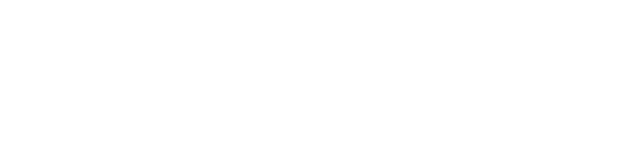
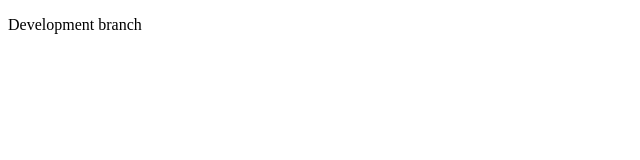
Before and after one commit to LaciG/MVMIWorkShopDemo, a plain HTML site: page index.html in a window 1280 px wide. Shown: the whole page, without its empty margins (0-640 px from the left). Drawn offline with Linux system fonts and the light colour scheme.

Commit message:
Development Changes (NEVER DO IT DIRECTLY)

```diff
--- a/index.html
+++ b/index.html
@@ -13,6 +13,7 @@
 </head>
 
 <body>
-  <script src="js/script.js"></script>
+    <p>Development branch</p>
+    <script src="js/script.js"></script>
 </body>
 </html>
```
